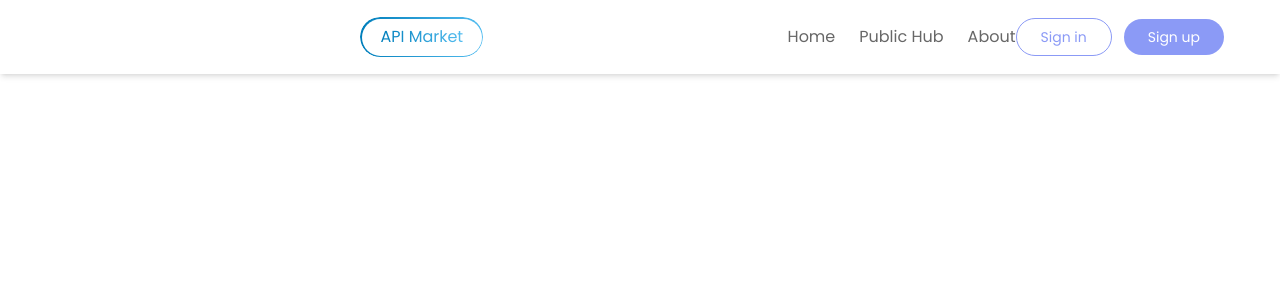
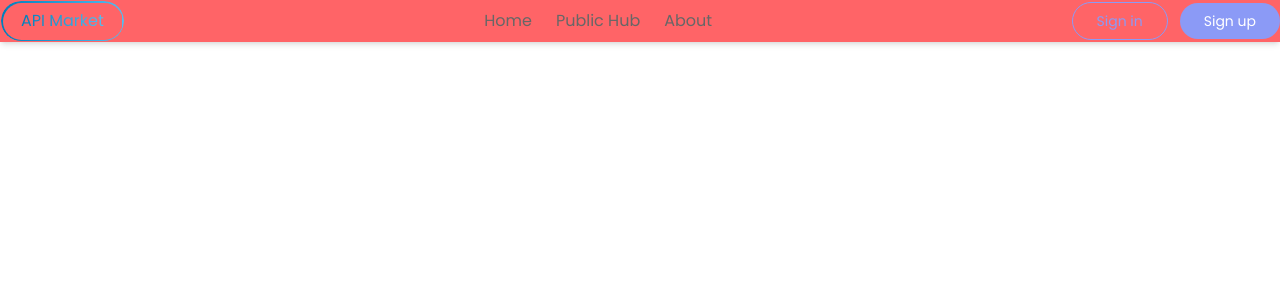
Before and after one commit to anhanaz012/api-marketplace, a Next.js app: page / in a window 1280 px wide. Shown: the top 300 px of the page. Built offline with nearby package versions, Linux system fonts and the light colour scheme.

Commit message:
fix:added minor improvements in Auth flow

```diff
--- a/src/app/(auth)/reset-password/success/page.tsx
+++ b/src/app/(auth)/reset-password/success/page.tsx
@@ -7,7 +7,7 @@ export default function ResetPasswordSuccessPage() {
     <SuccessPage
       title="Password Reset Successfully!"
       message="Your password has been successfully reset. You can now log in with your new password."
-      actionBtnText="Go to Login"
+      actionBtnText="Sign In to Your Account"
       redirectPath="/login"
     />
   );
--- a/src/domains/auth/components/email-step.tsx
+++ b/src/domains/auth/components/email-step.tsx
@@ -1,6 +1,6 @@
 "use client";
 
-import { Icon } from "@/shared/ui";
+import { Icon, Logo } from "@/shared/ui";
 import Button from "@/shared/ui/button/button";
 import Input from "@/shared/ui/input/input";
 import Link from "next/link";
@@ -53,9 +53,8 @@ const EmailStep: React.FC<EmailStepProps> = ({ onSendOtp, loading }) => {
   return (
     <div className="max-w-md xs:max-sm:max-w-sm xs:max-sm:px-4 mx-auto items-center flex-col flex flex-1 justify-center">
       {/* Email icon header */}
-      <button className="bg-primary/10 h-14 w-14 pt-1 rounded-full">
-        <Icon name="Envelope" />
-      </button>
+
+      <Logo />
 
       <h1 className="text-[40px] sm:max-md:text-2xl xs:max-sm:text-2xl font-medium text-text-primary my-4">
         Forgot Password?
--- a/src/shared/ui/header/header.tsx
+++ b/src/shared/ui/header/header.tsx
@@ -7,8 +7,7 @@ const Header = () => {
   const router = useRouter();
 
   return (
-    <header className="bg-white shadow-md">
-      <div className="container mx-auto flex items-center justify-between px-4 py-4">
+    <header className="bg-red-400 items-center justify-between flex w-full shadow-md">
       {/* Logo */}
       <Logo />
       {/* Primary Navigation */}
@@ -64,7 +63,6 @@ const Header = () => {
           Sign up
         </Button>
       </div>
-      </div>
     </header>
   );
 };
--- a/src/shared/ui/logo/logo.tsx
+++ b/src/shared/ui/logo/logo.tsx
@@ -8,7 +8,7 @@ const Logo = () => {
     <>
       <button
         onClick={onLogoClick}
-        className="gradient-btn max-w-fit mx-auto flex rounded-full px-4 py-0"
+        className="gradient-btn cursor-pointer max-w-fit flex rounded-full px-4 py-0"
       >
         <span className="gradient-text">API Market</span>
       </button>
--- a/src/shared/ui/successpage/successpage.tsx
+++ b/src/shared/ui/successpage/successpage.tsx
@@ -41,7 +41,7 @@ const SuccessPage = ({
         <Button
           onClick={handleClick}
           variant="ghost"
-          className="custom-shadow py-2 mt-4 text-text-primary"
+          className="custom-shadow py-2 mt-4 text-text-primary!"
         >
           {actionBtnText}
         </Button>
```
Lines whose indentation alone changed are shown as unchanged.
